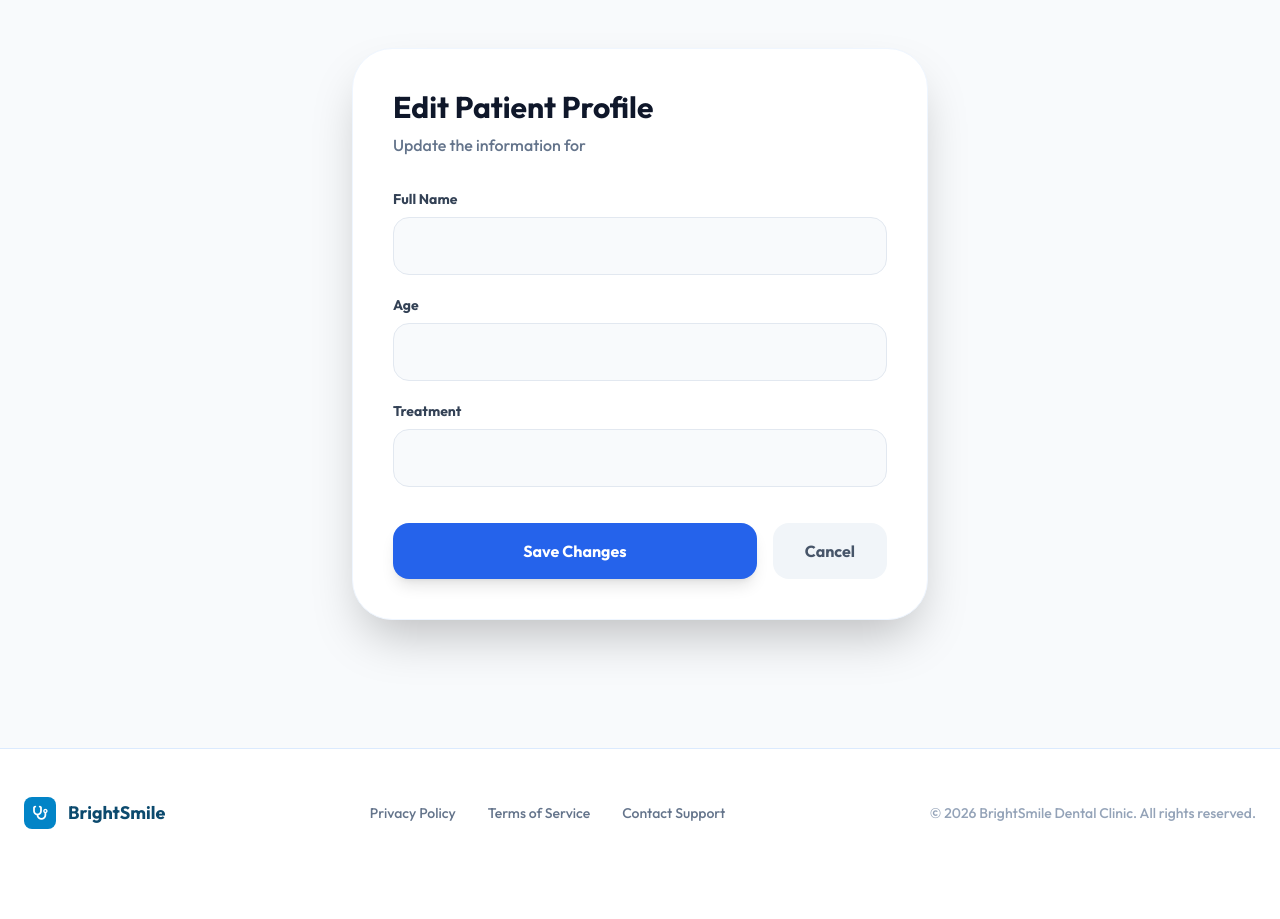
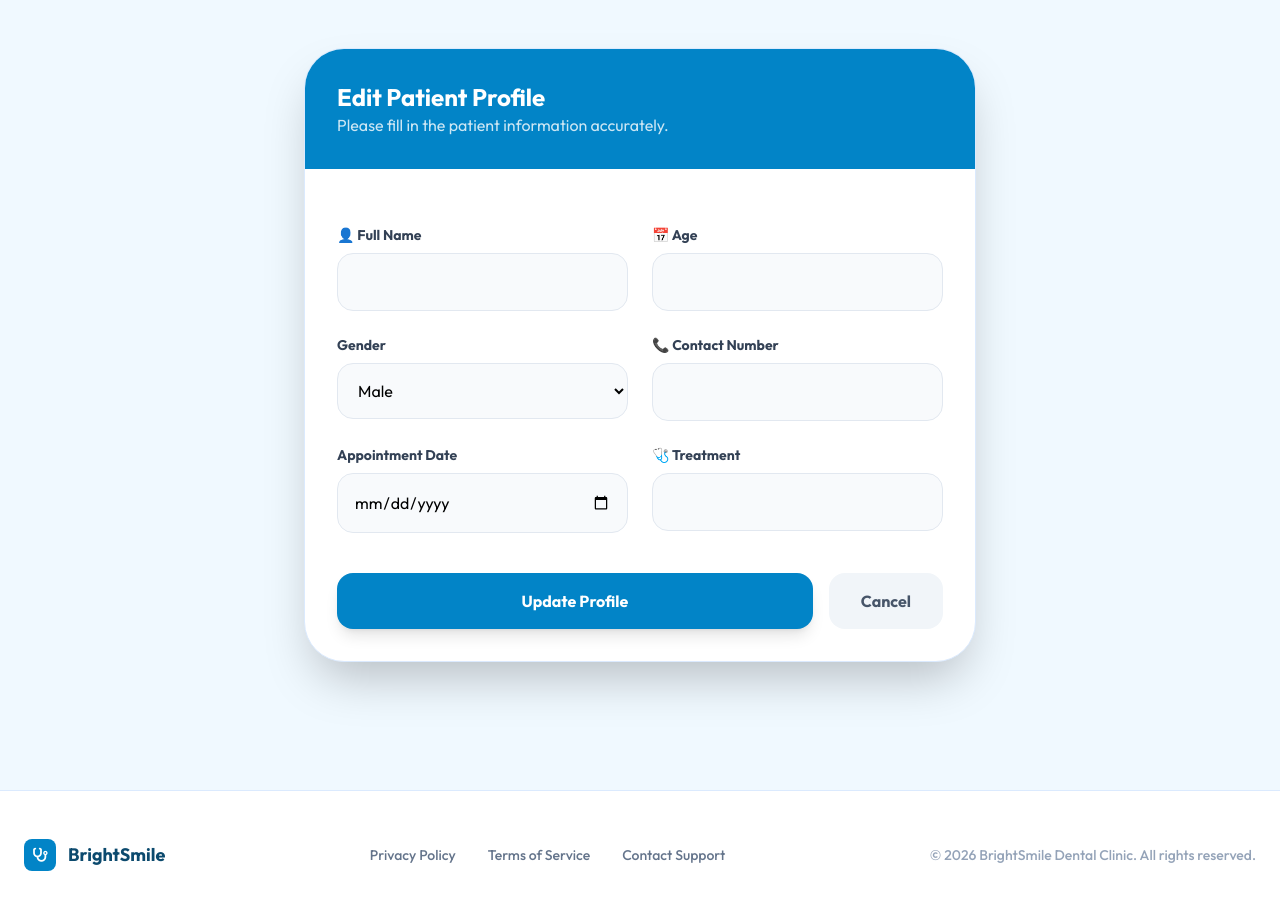
Before and after one commit to zelkam-cmd/catalan-caliuag-WST-PROJECT-BSIT2J-G1, a PHP site: page /edit_patient.php?id=1 in a window 1280 px wide. Shown: the part 89-1008 px from the top of the page. Before the commit the page ends 918 px from the top, so only its background shows below. Run offline with PHP 8.4, Linux system fonts and the light colour scheme; data that the repository does not hold is empty; some libraries are stand-ins or nearby versions.

Commit message:
fixed edit section, including query

```diff
--- a/edit_patient.php
+++ b/edit_patient.php
@@ -1,54 +1,60 @@
 <?php
 include 'db_config.php';
+include 'header.php';
+
+// Fetch the specific patient data
 $id = $_GET['id'];
 $result = $conn->query("SELECT * FROM patients WHERE id=$id");
 $row = $result->fetch_assoc();
 ?>
-<!DOCTYPE html>
-<html lang="en">
-<head>
-    <meta charset="UTF-8">
-    <title>Edit Patient - BrightSmile</title>
-    <script src="https://cdn.tailwindcss.com"></script>
-    <script src="https://unpkg.com/lucide@latest"></script>
-    <link href="https://fonts.googleapis.com/css2?family=Outfit:wght@400;700&display=swap" rel="stylesheet">
-    <style>body { font-family: 'Outfit', sans-serif; }</style>
-</head>
-<body class="bg-[#f8fafc] min-h-screen flex flex-col">
-    <?php include 'db_config.php'; ?>
-    <?php include 'header.php'; ?>
 
 <main class="flex-grow flex items-center justify-center py-12 px-6">
-        <div class="max-w-xl w-full bg-white p-10 rounded-[2.5rem] shadow-2xl border border-blue-50">
-            <h2 class="text-3xl font-bold mb-2 text-slate-900">Edit Patient Profile</h2>
-            <p class="text-slate-500 mb-8 font-medium">Update the information for <?php echo $row['name']; ?></p>
+    <div class="max-w-2xl w-full bg-white rounded-[2.5rem] shadow-2xl border border-blue-100 overflow-hidden">
+        <div class="bg-[#0284c7] p-8 text-white">
+            <h3 class="text-2xl font-bold">Edit Patient Profile</h3>
+            <p class="opacity-80">Please fill in the patient information accurately.</p>
+        </div>
 
-            <form action="update_process.php" method="POST" class="space-y-5">
+        <form action="update_process.php" method="POST" class="p-8 space-y-6">
             <input type="hidden" name="id" value="<?php echo $row['id']; ?>">
 
+            <div class="grid grid-cols-1 md:grid-cols-2 gap-6">
                 <div>
-                    <label class="block text-sm font-bold text-slate-700 mb-2">Full Name</label>
-                    <input type="text" name="name" value="<?php echo $row['name']; ?>" class="w-full p-4 bg-slate-50 border border-slate-200 rounded-2xl focus:ring-2 focus:ring-blue-500 outline-none transition">
+                    <label class="block text-sm font-bold text-slate-700 mb-2">👤 Full Name</label>
+                    <input type="text" name="name" value="<?php echo $row['name']; ?>" class="w-full p-4 bg-slate-50 border border-slate-200 rounded-2xl outline-none focus:ring-2 focus:ring-blue-500" required>
                 </div>
-
                 <div>
-                    <label class="block text-sm font-bold text-slate-700 mb-2">Age</label>
-                    <input type="number" name="age" value="<?php echo $row['age']; ?>" class="w-full p-4 bg-slate-50 border border-slate-200 rounded-2xl focus:ring-2 focus:ring-blue-500 outline-none transition">
+                    <label class="block text-sm font-bold text-slate-700 mb-2">📅 Age</label>
+                    <input type="number" name="age" value="<?php echo $row['age']; ?>" class="w-full p-4 bg-slate-50 border border-slate-200 rounded-2xl outline-none focus:ring-2 focus:ring-blue-500" required>
                 </div>
-
                 <div>
-                    <label class="block text-sm font-bold text-slate-700 mb-2">Treatment</label>
-                    <input type="text" name="service" value="<?php echo $row['service']; ?>" class="w-full p-4 bg-slate-50 border border-slate-200 rounded-2xl focus:ring-2 focus:ring-blue-500 outline-none transition">
+                    <label class="block text-sm font-bold text-slate-700 mb-2">Gender</label>
+                    <select name="gender" class="w-full p-4 bg-slate-50 border border-slate-200 rounded-2xl outline-none focus:ring-2 focus:ring-blue-500">
+                        <option value="Male" <?php if($row['gender'] == 'Male') echo 'selected'; ?>>Male</option>
+                        <option value="Female" <?php if($row['gender'] == 'Female') echo 'selected'; ?>>Female</option>
+                        <option value="Other" <?php if($row['gender'] == 'Other') echo 'selected'; ?>>Other</option>
+                    </select>
+                </div>
+                <div>
+                    <label class="block text-sm font-bold text-slate-700 mb-2">📞 Contact Number</label>
+                    <input type="text" name="contact" value="<?php echo $row['contact']; ?>" class="w-full p-4 bg-slate-50 border border-slate-200 rounded-2xl outline-none focus:ring-2 focus:ring-blue-500">
+                </div>
+                <div>
+                    <label class="block text-sm font-bold text-slate-700 mb-2">Appointment Date</label>
+                    <input type="date" name="appointment_date" value="<?php echo $row['appointment_date']; ?>" class="w-full p-4 bg-slate-50 border border-slate-200 rounded-2xl outline-none focus:ring-2 focus:ring-blue-500" required>
+                </div>
+                <div>
+                    <label class="block text-sm font-bold text-slate-700 mb-2">🩺 Treatment</label>
+                    <input type="text" name="service" value="<?php echo $row['service']; ?>" class="w-full p-4 bg-slate-50 border border-slate-200 rounded-2xl outline-none focus:ring-2 focus:ring-blue-500" required>
+                </div>
             </div>
 
             <div class="flex gap-4 pt-4">
-                    <button type="submit" class="flex-grow bg-blue-600 text-white py-4 rounded-2xl font-bold shadow-lg hover:bg-blue-700 transition">Save Changes</button>
-                    <a href="index.php" class="px-8 py-4 bg-slate-100 text-slate-600 rounded-2xl font-bold hover:bg-slate-200 transition text-center">Cancel</a>
+                <button type="submit" class="flex-grow bg-[#0284c7] text-white py-4 rounded-2xl font-bold shadow-lg hover:bg-blue-700 transition">Update Profile</button>
+                <a href="view_patients.php" class="px-8 py-4 bg-slate-100 text-slate-600 rounded-2xl font-bold hover:bg-slate-200 transition text-center">Cancel</a>
             </div>
         </form>
     </div>
 </main>
 
 <?php include 'footer.php'; ?>
-</body>
-</html>
```
Also changed, not shown: index.php (+29 -27 lines), update_process.php (+15 -3 lines). Lines whose indentation alone changed are shown as unchanged.
